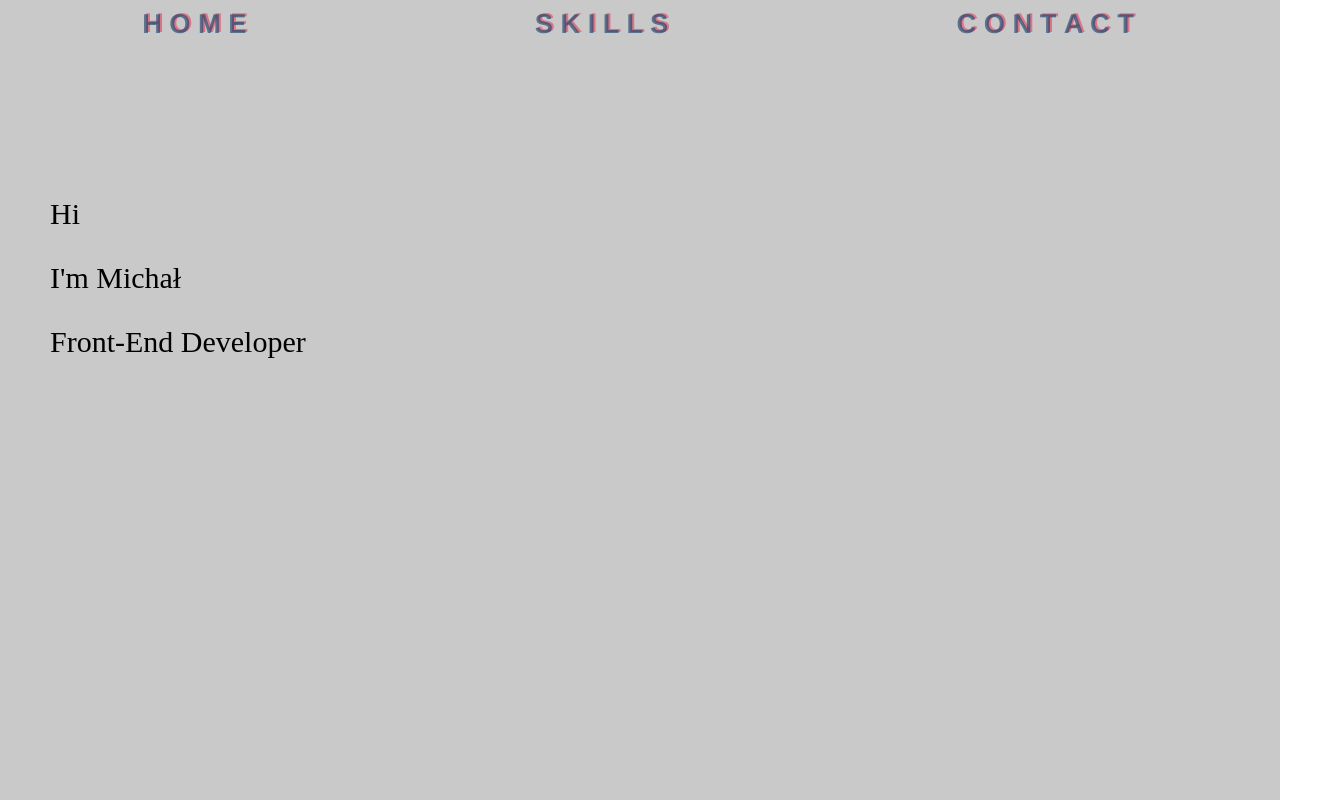
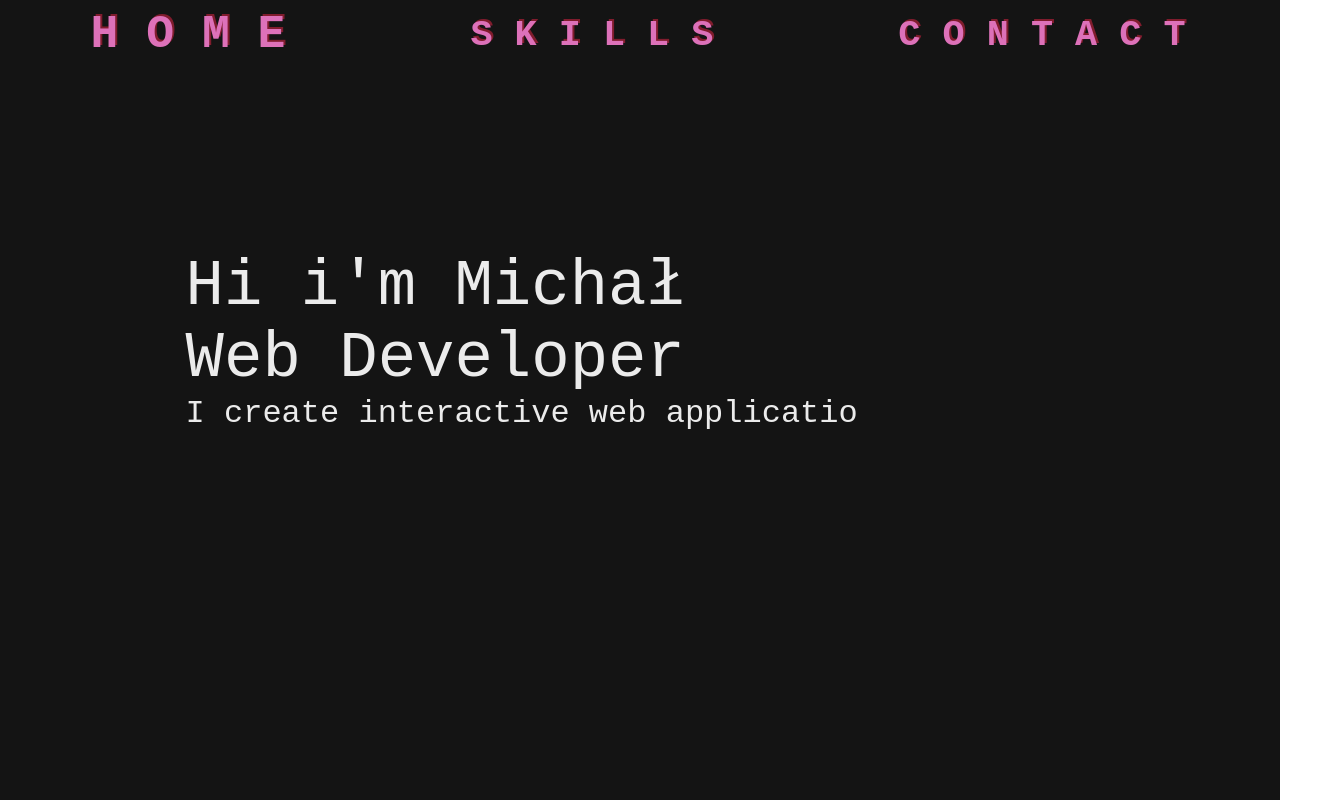
Before and after one commit to MichalCh132/MyWebsite, an Angular app: page /home in a window 1280 px wide. Shown: the whole page, 1330 px wide, since content can reach past the window. Built offline with nearby package versions, Linux system fonts and the light colour scheme.

Commit message:
first-page visual adjusts

```diff
--- a/src/app/app.component.less
+++ b/src/app/app.component.less
@@ -1,9 +1,10 @@
 .layout-app{
-  background-color: #cac9c9;
+  background-color: #141414;
   height:100%;
   width:100%;
   display:flex;
   flex-direction: column;
+  font-family: 'Courier New', Courier, monospace;
   .content {
     height: 100%;
     width: 100%;
--- a/src/app/components/first-page/first-page.component.html
+++ b/src/app/components/first-page/first-page.component.html
@@ -1,7 +1,7 @@
 <div class='layout-first-page'>
   <div class='welcome-text'>
-     <p>{{"Hi" | slowCharsLoader | async}}</p>
-     <p>{{"I'm Michał" | slowCharsLoader | async}}</p>
-     <p>{{"Front-End Developer" | slowCharsLoader | async}}</p>
+     <p>{{ descOne | slowCharsLoader: {speed: 70, delay: 0}  | async}}</p>
+     <p>{{ descTwo | slowCharsLoader: {speed: 100, delay: 70 * descOne.length + 500} | async}}</p>
+     <p class='descThree'>{{ descThree | slowCharsLoader: {speed: 50, delay: 70 * descOne.length + 100 * descTwo.length + 1000} | async}}</p>
   </div>
 </div>
--- a/src/app/components/first-page/first-page.component.less
+++ b/src/app/components/first-page/first-page.component.less
@@ -1,19 +1,22 @@
 .layout-first-page{
-  width:100%;
+  flex:1;
   height:100%;
-  display: grid;
-  grid-template-areas:
-  ". . image ."
-  "welcome . image ."
-  "welcome desc desc button"
-  ". desc desc button"
-  ". desc desc ."
-  ". . . .";
-  padding: 0px 0px 0px 50px;
-
+  padding: 0px 0px 0px 5%;
+  display: flex;
+  justify-content: center;
+  align-items: center;
   .welcome-text{
-    margin-top: 40px;
-    font-size: 30px ;
-    grid-area: welcome;
+    width: 80%;
+    height: 50%;
+    color: #ebebeb;
+    margin-top: 5px;
+    font-family: 'Courier New', Courier, monospace;
+    font-size: 4rem ;
+    p{
+      margin: 0px 0px 0px 0px;
+    }
+    .descThree{
+      font-size: 2rem ;
+    }
   }
 }
--- a/src/app/components/first-page/first-page.component.ts
+++ b/src/app/components/first-page/first-page.component.ts
@@ -7,6 +7,9 @@ import { Component, OnInit } from '@angular/core';
 })
 export class FirstPageComponent implements OnInit {
 
+  descOne: string = "Hi i'm Michał";
+  descTwo: string = "Web Developer" ;
+  descThree: string = "I create interactive web applications using Angular";
   constructor() { }
 
   ngOnInit(): void {
--- a/src/app/components/header/header.component.html
+++ b/src/app/components/header/header.component.html
@@ -1,6 +1,7 @@
 <div class='layout-header'>
   <div class='menu'>
-    <app-two-color-button *ngFor='let button of buttons' [params]='button' [routerLink]='button.routerLink'>
+    <app-two-color-button *ngFor='let button of buttons' [params]='button' [routerLink]='button.routerLink' [routerLinkActive]='"menu__button--active"'
+    class='menu__button'>
     </app-two-color-button>
   </div>
 </div>
--- a/src/app/components/header/header.component.less
+++ b/src/app/components/header/header.component.less
@@ -1,15 +1,21 @@
 .layout-header{
-  height:45px;
+  height:65px;
   width:100%;
   .menu{
-    height: 45px;
+    height: 65px;
     width: 100%;
     display: flex;
     flex-direction: row;
     justify-content: space-around;
     align-items: center;
     &__button{
-
+      font-size: 2.3rem;
+      &--active{
+        font-size: 2.9rem;
+      }
+      &:hover{
+        font-size: 2.9rem;
+      }
     }
   }
 }
--- a/src/app/shared/components/two-color-button/two-color-button.component.less
+++ b/src/app/shared/components/two-color-button/two-color-button.component.less
@@ -3,11 +3,11 @@
   justify-content: center;
   align-items: center;
   transition: all 0.4s ease-out;
-  font-size: 1.7rem;
   font-weight: 800;
   font-family: Helvetica;
   cursor: pointer;
   color: rgba(236, 35, 69, 0.5);
+  font-family: 'Courier New', Courier, monospace;
     .char{
       transition: all 0.3s ease-out;
       position: relative;
@@ -17,11 +17,8 @@
         position: absolute;
         left:-2px;
         bottom:-2px;
-        color: rgba(17, 62, 104, 0.623);
+        color: rgb(221, 113, 185);
         z-index: 2;
-      }
-      &--hover{
-        font-size: 2.3rem;
       }
     }
 }
--- a/src/app/shared/pipes/slow-chars-loader.pipe.ts
+++ b/src/app/shared/pipes/slow-chars-loader.pipe.ts
@@ -1,3 +1,4 @@
+import { stringify } from '@angular/compiler/src/util';
 import { Pipe, PipeTransform } from '@angular/core';
 import { BehaviorSubject, Subject } from 'rxjs';
 
@@ -10,18 +11,22 @@ export class SlowCharsLoaderPipe implements PipeTransform {
   private charIndex: number = 0;
   private interval: number;
 
-  transform(value: string, speed: number = 140): unknown {
+  transform(value: string, prop: { speed: number, delay: number} = {speed: 140,delay: 0}): unknown {
+    window.setTimeout( () => {
+      this.showChars(value, prop.speed);
+    }, prop.delay)
 
+    return this.characters$.asObservable();
+  }
+
+  private showChars(chars: string, speed: number): void {
     this.interval = window.setInterval( () => {
-      if(value.length <= this.charIndex ){
+      if(chars.length <= this.charIndex ){
         window.clearInterval(this.interval);
         return;
       }
       this.charIndex++;
-      this.characters$.next(value.slice(0,this.charIndex));
+      this.characters$.next(chars.slice(0,this.charIndex));
     },speed);
-
-    return this.characters$.asObservable();
   }
-
 }
```
